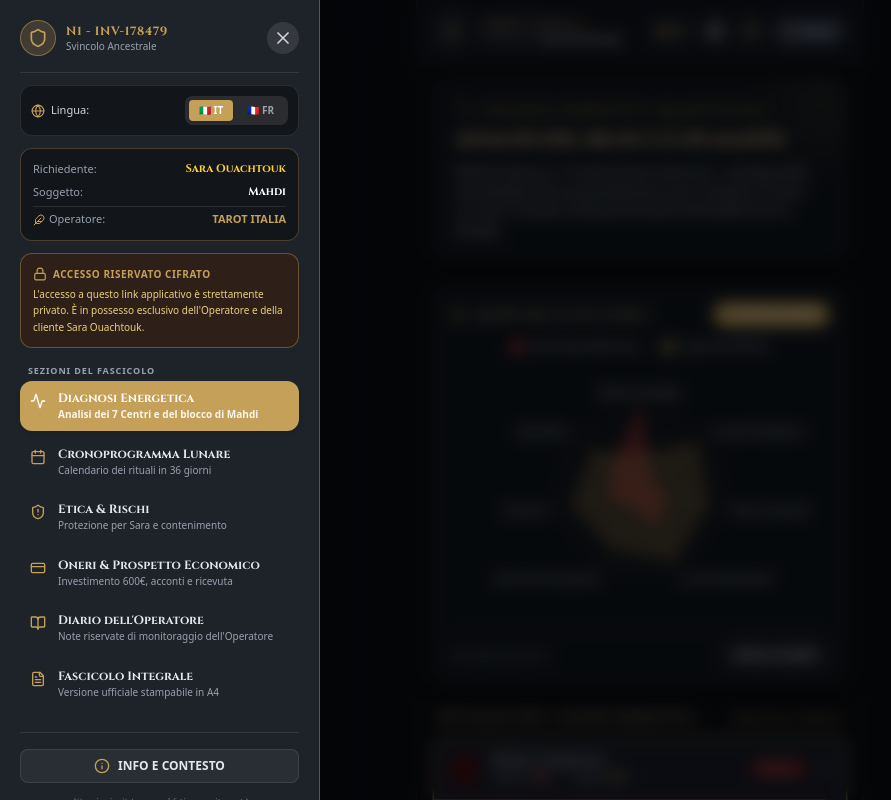
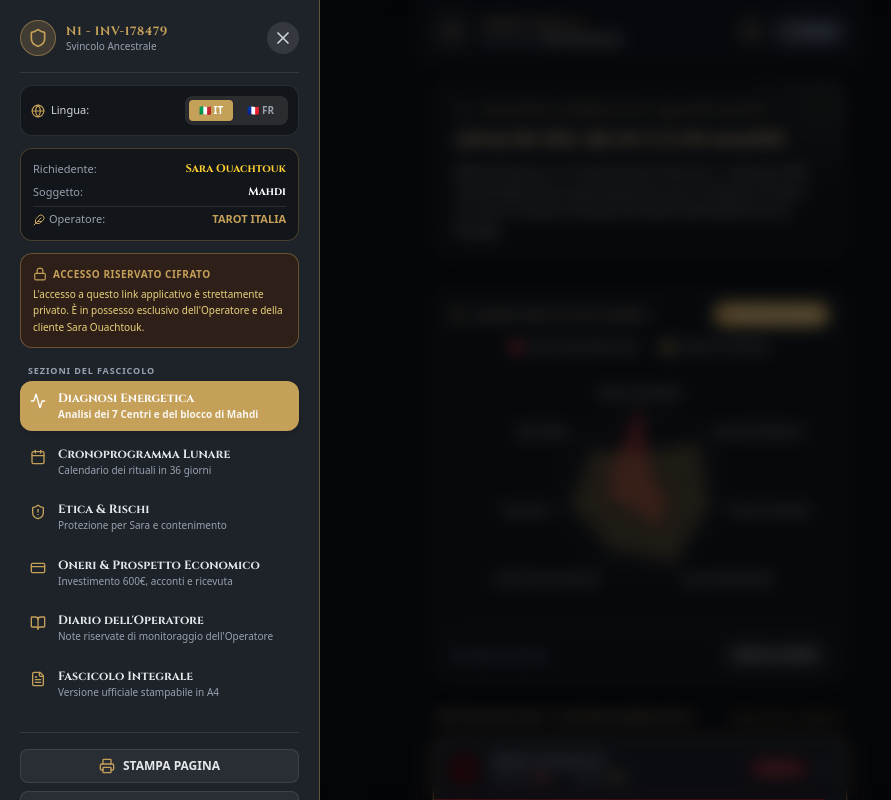
Before and after one commit to Facilissimoweb/intervento-esoterico, a React (Vite) app: page / in a window 1280 px wide. Both pictures are taken after a click on the button 452 px from the left and 31 px from the top of the page. Shown: the top 800 px of the page, without its empty margins (0-891 px from the left). Built offline with nearby package versions, Linux system fonts and the light colour scheme; a web font is replaced by a local one.

Commit message:
refactor(header): remove unused language and print controls
Clean up the header UI by removing the language toggle and print buttons to streamline the interface.

```diff
--- a/src/components/Header.tsx
+++ b/src/components/Header.tsx
@@ -94,26 +94,6 @@ export const Header: React.FC<HeaderProps> = ({ currentTab, setActiveTab, onOpen
 
           {/* Right Actions */}
           <div className="flex items-center space-x-1.5">
-            {/* Language Switch Toggle */}
-            <button
-              onClick={() => setLang(lang === 'it' ? 'fr' : 'it')}
-              className="px-2 py-1 rounded-full bg-[#1A202C] text-[#C5A059] hover:bg-[#C5A059] hover:text-white transition border border-[#C5A059]/30 text-[10px] font-bold flex items-center space-x-1"
-              title={lang === 'it' ? 'Traduci in Francese' : 'Torna in Italiano'}
-            >
-              <Globe className="w-3.5 h-3.5 text-[#C5A059]" />
-              <span className="uppercase">{lang === 'it' ? 'IT' : 'FR'}</span>
-            </button>
-
-            {/* Print Button for current page */}
-            <button
-              onClick={() => window.print()}
-              className="p-1.5 rounded-full bg-[#1A202C] text-[#E2E8F0] hover:bg-[#C5A059] hover:text-white transition border border-[#C5A059]/30"
-              title={lang === 'it' ? 'Stampa Pagina Attuale' : 'Imprimer la Page Actuelle'}
-              aria-label="Stampa"
-            >
-              <Printer className="w-4 h-4" />
-            </button>
-
             {/* Info Trigger */}
             <button
               onClick={() => setShowInfoModal(true)}
@@ -275,7 +255,18 @@ export const Header: React.FC<HeaderProps> = ({ currentTab, setActiveTab, onOpen
               </div>
 
               {/* Drawer Footer */}
-              <div className="mt-6 pt-4 border-t border-white/10 space-y-3">
+              <div className="mt-6 pt-4 border-t border-white/10 space-y-2">
+                <button
+                  onClick={() => {
+                    setShowHamburgerMenu(false);
+                    setTimeout(() => window.print(), 150);
+                  }}
+                  className="w-full py-2 bg-white/5 border border-white/10 hover:bg-[#C5A059] text-gray-200 hover:text-white rounded-lg text-xs font-semibold uppercase flex items-center justify-center space-x-2 transition"
+                >
+                  <Printer className="w-4 h-4 text-[#C5A059]" />
+                  <span>{lang === 'it' ? 'Stampa Pagina' : 'Imprimer la Page'}</span>
+                </button>
+
                 <button
                   onClick={() => {
                     setShowHamburgerMenu(false);
@@ -287,7 +278,7 @@ export const Header: React.FC<HeaderProps> = ({ currentTab, setActiveTab, onOpen
                   <span>{lang === 'it' ? 'Info e Contesto' : 'Info & Contexte'}</span>
                 </button>
 
-                <p className="text-[9px] text-gray-500 text-center italic font-cursive">
+                <p className="text-[9px] text-gray-500 text-center italic font-cursive pt-1">
                   "{PROTOCOL_INFO.motto}"
                 </p>
               </div>
```
